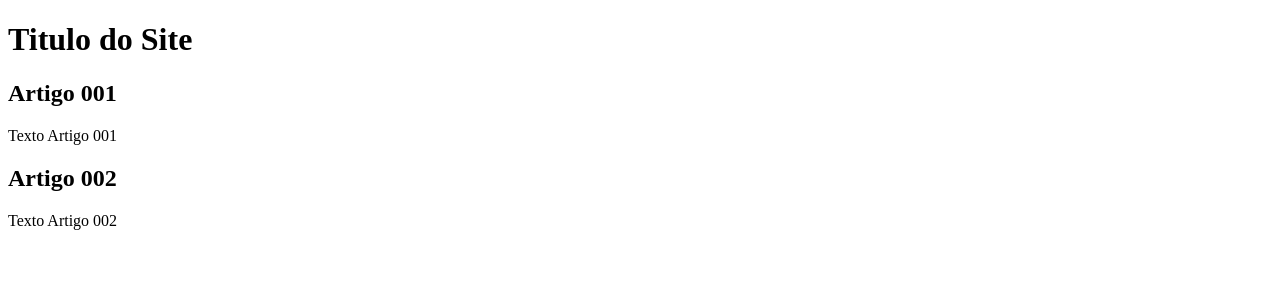
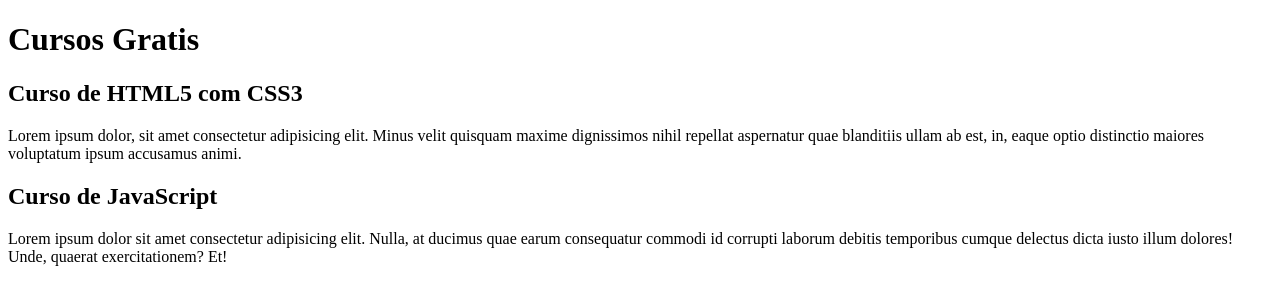
Before and after one commit to eduardoaraujo01/projeto-site, a plain HTML site: page index.html in a window 1280 px wide. Drawn offline with Linux system fonts and the light colour scheme.

Commit message:
Comecei a escrever conteudo

```diff
--- a/index.html
+++ b/index.html
@@ -9,15 +9,15 @@
 <body>
     <main>
         <header>
-            <h1>Titulo do Site</h1>
+            <h1>Cursos Gratis</h1>
         </header>
         <article>
-            <h2>Artigo 001</h2>
-            <p>Texto Artigo 001</p>
+            <h2>Curso de HTML5 com CSS3</h2>
+            <p>Lorem ipsum dolor, sit amet consectetur adipisicing elit. Minus velit quisquam maxime dignissimos nihil repellat aspernatur quae blanditiis ullam ab est, in, eaque optio distinctio maiores voluptatum ipsum accusamus animi.</p>
         </article>
         <article>
-            <h2>Artigo 002</h2>
-            <p>Texto Artigo 002</p>
+            <h2>Curso de JavaScript</h2>
+            <p>Lorem ipsum dolor sit amet consectetur adipisicing elit. Nulla, at ducimus quae earum consequatur commodi id corrupti laborum debitis temporibus cumque delectus dicta iusto illum dolores! Unde, quaerat exercitationem? Et!</p>
         </article>
     </main>
 
```
